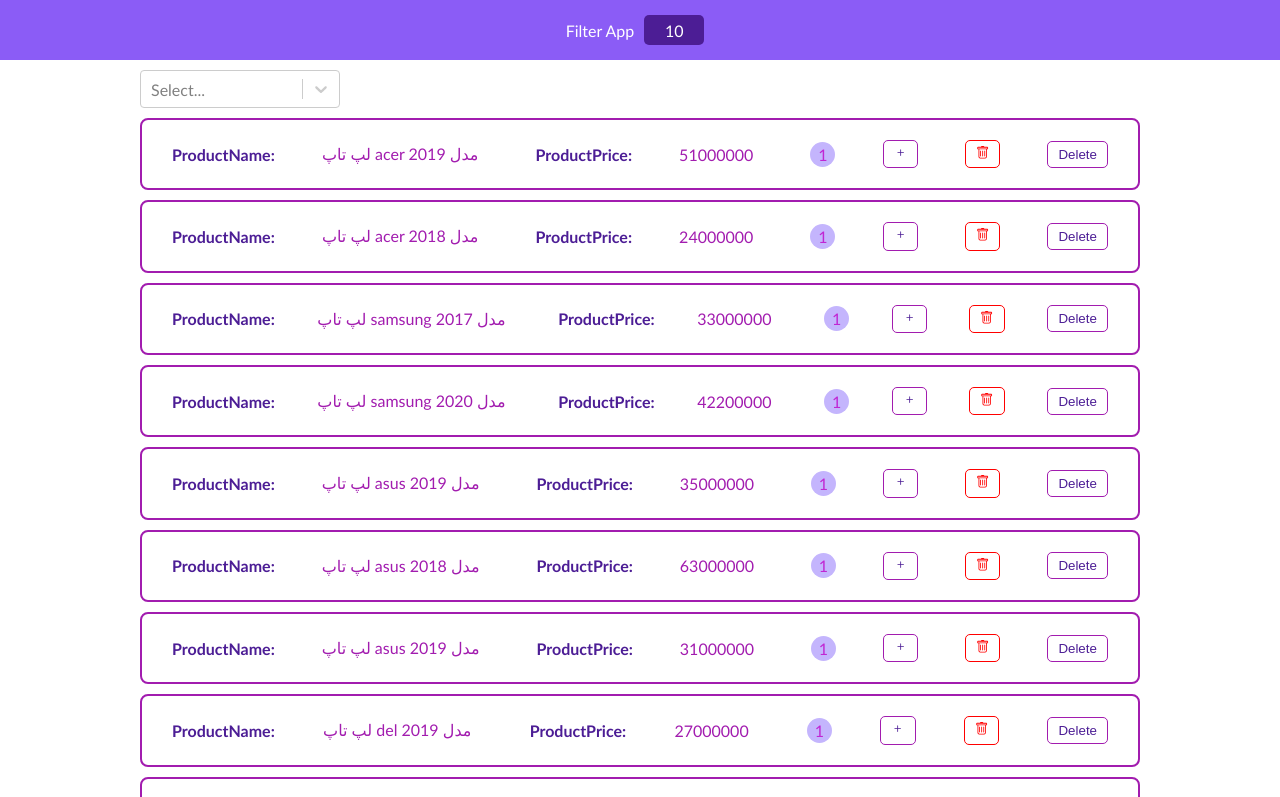
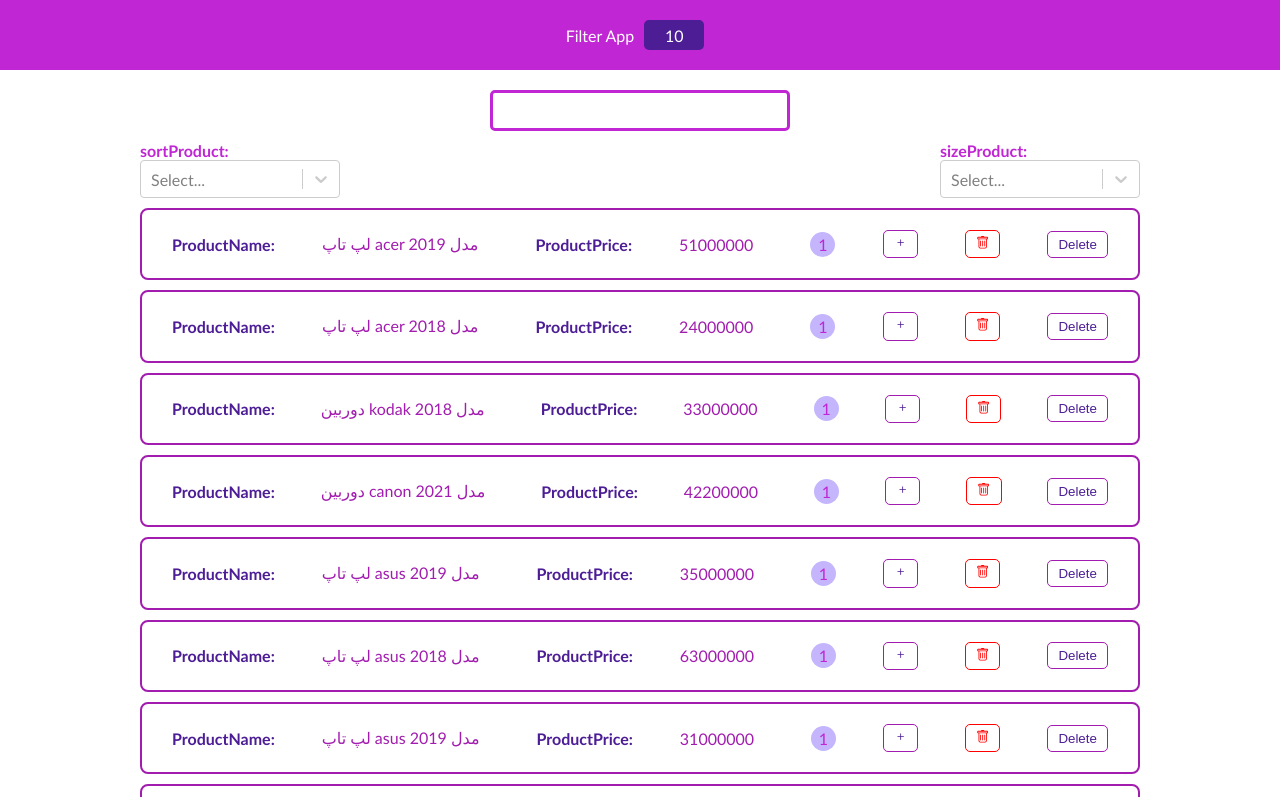
Before and after one commit to vafa2020/filterSample, a React (Create React App) app: page / in a window 1280 px wide. Shown: the top 797 px of the page. Built offline with nearby package versions, Linux system fonts and the light colour scheme.

Commit message:
added search component

```diff
--- a/package.json
+++ b/package.json
@@ -6,6 +6,7 @@
     "@testing-library/jest-dom": "^5.14.1",
     "@testing-library/react": "^11.2.7",
     "@testing-library/user-event": "^12.8.3",
+    "lodash": "^4.17.21",
     "react": "^17.0.2",
     "react-dom": "^17.0.2",
     "react-icons": "^4.2.0",
--- a/src/App.css
+++ b/src/App.css
@@ -8,8 +8,8 @@
   display: flex;
   align-items: center;
   justify-content: center;
-  height: 60px;
-  background-color: #8b5cf6;
+  height: 70px;
+  background-color: #c026d3;
   width: 100%;
   color: #fff;
 }
@@ -90,3 +90,17 @@
 .filters {
   width: 200px;
 }
+.label {
+  font-weight: bold;
+  color: #c026d3;
+}
+.searchBox {
+  margin-top: 20px;
+}
+.search {
+  outline: none;
+  border-radius: 5px;
+  border: 3px solid #c026d3;
+  width: 300px;
+  padding: 10px 15px;
+}
--- a/src/App.js
+++ b/src/App.js
@@ -1,4 +1,5 @@
 import "./App.css";
+import Search from "./common/Search";
 import Filter from "./component/Filter";
 import NavBar from "./component/NavBar";
 import ProductList from "./component/ProductList";
@@ -9,6 +10,7 @@
     <div className="app">
       <ProductProvider>
         <NavBar />
+        <Search />
         <Filter />
         <ProductList />
       </ProductProvider>
--- /dev/null
+++ b/src/common/Search.js
@@ -0,0 +1,23 @@
+import { useState } from "react";
+import { useProductAction } from "../stateManager/ProductProvider";
+
+const Search = () => {
+  const dispatch = useProductAction();
+  const [inputValue, setInputValue] = useState("");
+  const inputHandler = (e) => {
+    dispatch({ type: "searchFilter", value: e.target.value });
+    setInputValue(e.target.value);
+  };
+  return (
+    <div className="searchBox">
+      <input
+        className="search"
+        type="text"
+        value={inputValue}
+        onChange={inputHandler}
+      />
+    </div>
+  );
+};
+
+export default Search;
--- a/src/component/Filter.js
+++ b/src/component/Filter.js
@@ -2,27 +2,49 @@
 import Select from "react-select";
 import { useState } from "react";
 
-const options = [
+const optionsSort = [
+  { value: "asc", label: "asc" },
+  { value: "desc", label: "desc" },
+];
+const optionsSize = [
+  { value: "All", label: "All" },
   { value: "large", label: "large" },
   { value: "medium", label: "medium" },
   { value: "small", label: "small" },
 ];
 const Filter = () => {
   const dispatch = useProductAction();
-  const [sizeValue, setSizeValue] = useState();
+  const [sizeValue, setSizeValue] = useState("");
+  const [sortValue, setSortValue] = useState("");
   const sizeHandler = (selectOption) => {
-    console.log(selectOption);
     dispatch({ type: "filterSize", value: selectOption.value });
+    dispatch({ type: "filterSort", value: sizeValue });
     setSizeValue(selectOption);
+  };
+  const sortHandler = (selectOption) => {
+    dispatch({ type: "filterSort", value: selectOption.value });
+    setSortValue(selectOption);
   };
   return (
     <div className="filter">
-      <Select
-        className="filters"
-        value={sizeValue}
-        onChange={sizeHandler}
-        options={options}
-      />
+      <div>
+        <label className="label">sortProduct:</label>
+        <Select
+          className="filters"
+          value={sortValue}
+          onChange={sortHandler}
+          options={optionsSort}
+        />
+      </div>
+      <div>
+        <label className="label">sizeProduct:</label>
+        <Select
+          className="filters"
+          value={sizeValue}
+          onChange={sizeHandler}
+          options={optionsSize}
+        />
+      </div>
     </div>
   );
 };
--- a/src/component/db/ProductDataList.js
+++ b/src/component/db/ProductDataList.js
@@ -23,7 +23,7 @@
   },
   {
     id: 3,
-    title: "لپ تاپ samsung مدل 2017",
+    title: "دوربین kodak مدل 2018",
     description: "توضیحات برای متن نمونه می باشد",
     price: 33000000,
     quantity: 1,
@@ -34,7 +34,7 @@
   },
   {
     id: 4,
-    title: "لپ تاپ samsung مدل 2020",
+    title: "دوربین canon مدل 2021",
     description: "توضیحات برای متن نمونه می باشد",
     price: 42200000,
     quantity: 1,
@@ -78,7 +78,7 @@
   },
   {
     id: 8,
-    title: "لپ تاپ del مدل 2019",
+    title: "ساعت  del مدل 2019",
     description: "توضیحات برای متن نمونه می باشد",
     price: 27000000,
     quantity: 1,
@@ -89,7 +89,7 @@
   },
   {
     id: 9,
-    title: "لپ تاپ canon مدل 2020",
+    title: "ساعت canon مدل 2020",
     description: "توضیحات برای متن نمونه می باشد",
     price: 21500000,
     quantity: 1,
--- a/src/stateManager/ProductProvider.js
+++ b/src/stateManager/ProductProvider.js
@@ -2,6 +2,7 @@
 import { createContext } from "react";
 import { useReducer } from "react/cjs/react.development";
 import { ProductDataList } from "../component/db/ProductDataList";
+import _ from "lodash";
 
 const productContext = createContext();
 const productContextDispatch = createContext();
@@ -46,15 +47,31 @@
       return updateProduct;
     }
     case "filterSize": {
-      const updateProduct = [...state];
-      if (!action.value) {
-        return updateProduct;
+      if (action.value === "All") {
+        return ProductDataList;
       }
       const filterProduct = ProductDataList.filter(
         (p) => p.display.indexOf(action.value) !== -1
       );
       return filterProduct;
     }
+    case "filterSort": {
+      const cloneProduct = [...state];
+      if (action.value === "asc") {
+        return _.orderBy(cloneProduct, ["price"], ["desc"]);
+      }
+      return _.orderBy(cloneProduct, ["price"], ["asc"]);
+    }
+    case "searchFilter": {
+      if (!action.value) {
+        return ProductDataList;
+      }
+      const searchProduct = ProductDataList.filter((p) =>
+        p.title.toLowerCase().includes(action.value.toLowerCase())
+      );
+      return searchProduct;
+    }
+
     default:
       return state;
   }
```
